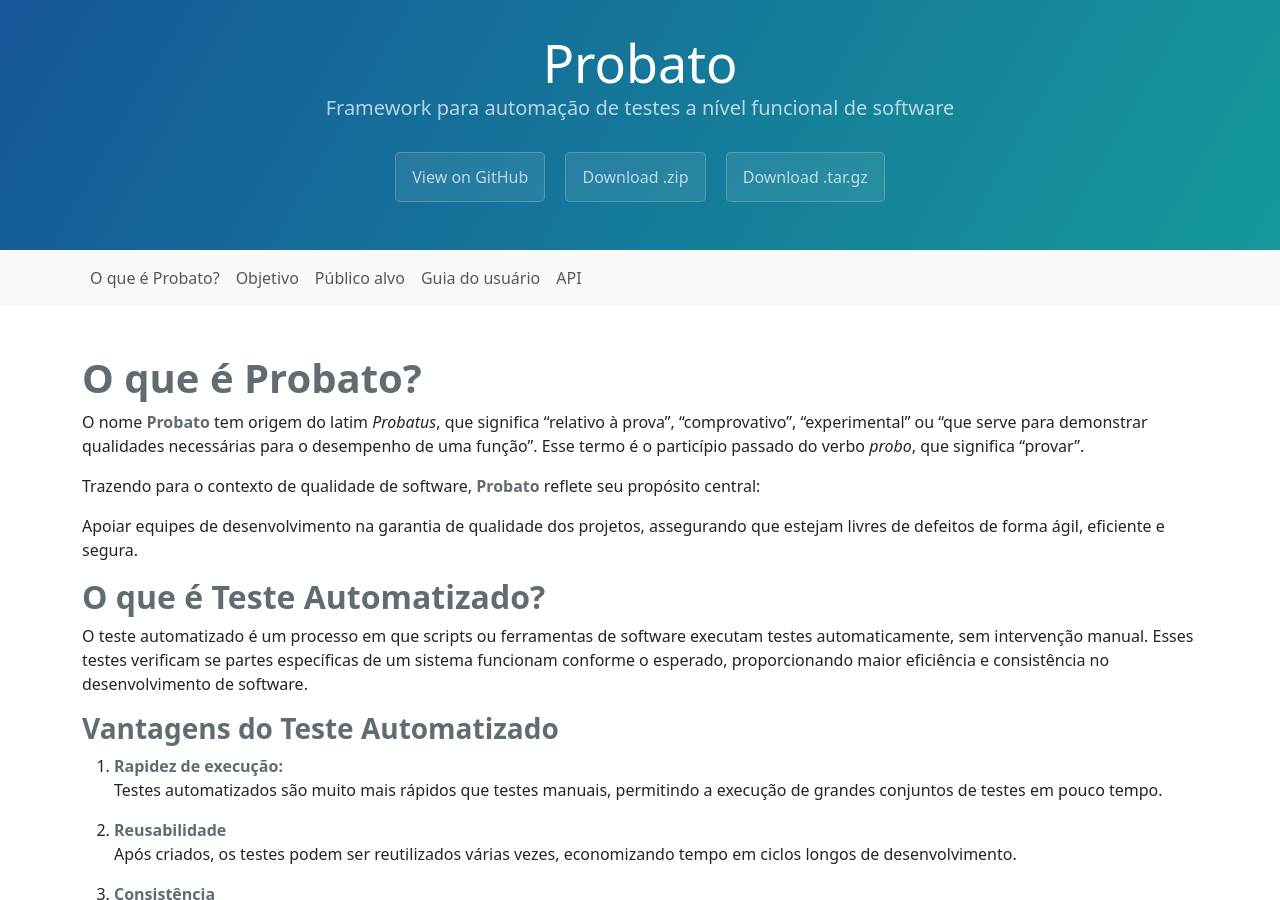
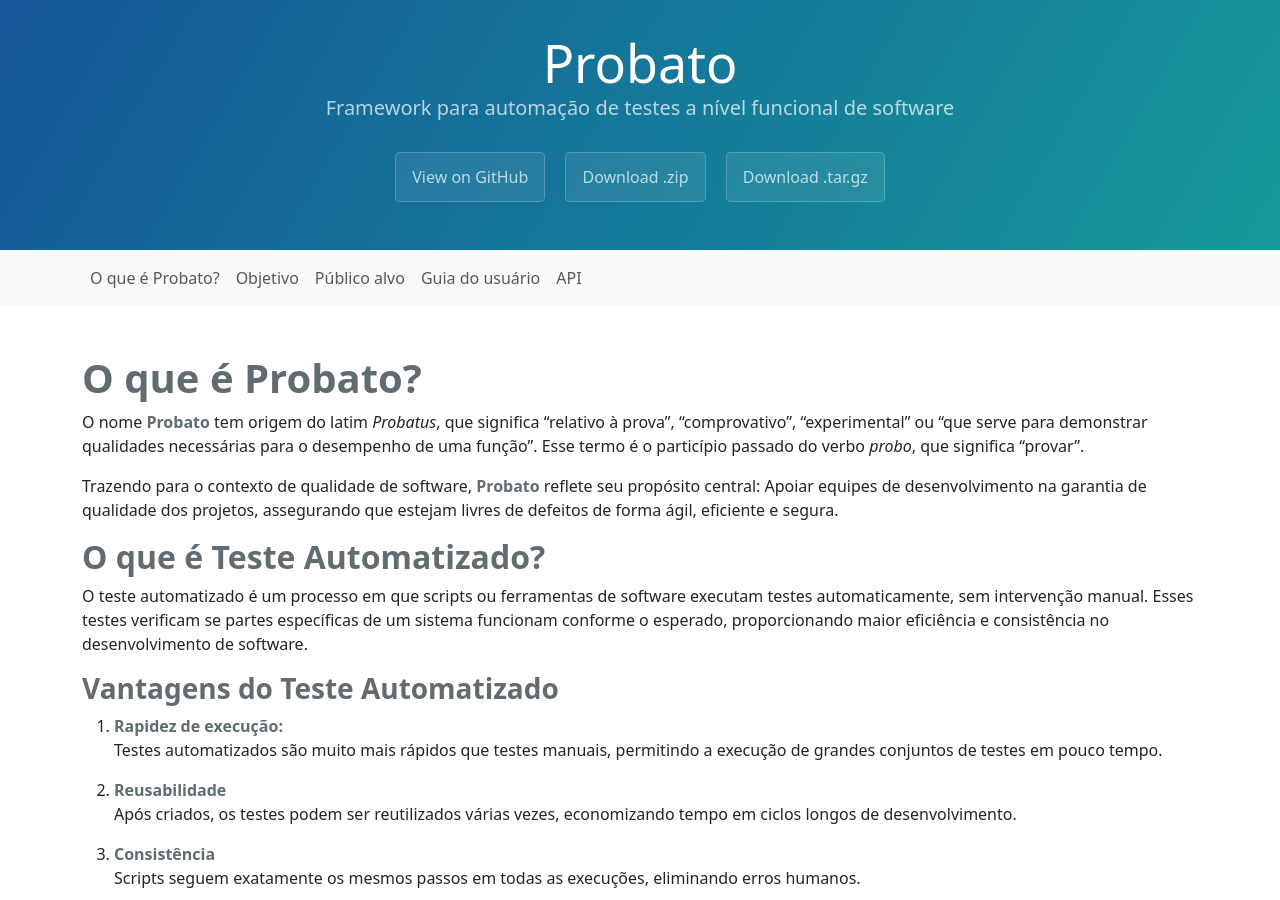
Before and after one commit to probato-team/probato, a Jekyll site: the page built from docs/index.md, in a window 1280 px wide and 900 px high. Built offline with Jekyll 4.4.1, drawn with Linux system fonts in a browser that asks for light colours; part of the change alters nothing that is shown.

```diff
--- a/docs/_includes/head-custom-google-analytics.html
+++ b/docs/_includes/head-custom-google-analytics.html
@@ -1,10 +1,10 @@
-  {% if site.google_analytics %}
-    <script>
-      (function(i,s,o,g,r,a,m){i['GoogleAnalyticsObject']=r;i[r]=i[r]||function(){
-      (i[r].q=i[r].q||[]).push(arguments)},i[r].l=1*new Date();a=s.createElement(o),
-              m=s.getElementsByTagName(o)[0];a.async=1;a.src=g;m.parentNode.insertBefore(a,m)
-          })(window,document,'script','//www.google-analytics.com/analytics.js','ga');
-      ga('create', '{{ site.google_analytics }}', 'auto');
-      ga('send', 'pageview');
-    </script>
-  {% endif %}
+{% if site.google_analytics %}
+<script async src="https://www.googletagmanager.com/gtag/js?id={{ site.google_analytics }}"></script>
+<script>
+  window.dataLayer = window.dataLayer || [];
+  function gtag() { dataLayer.push(arguments); }
+  gtag('js', new Date());
+
+  gtag('config', '{{ site.google_analytics }}');
+</script>
+{% endif %}
--- a/docs/index.md
+++ b/docs/index.md
@@ -5,8 +5,7 @@ description: O que é Probato?
 
 O nome **Probato** tem origem do latim _Probatus_, que significa "relativo à prova", "comprovativo", "experimental" ou "que serve para demonstrar qualidades necessárias para o desempenho de uma função". Esse termo é o particípio passado do verbo _probo_, que significa "provar".
 
-Trazendo para o contexto de qualidade de software, **Probato** reflete seu propósito central:
-> Apoiar equipes de desenvolvimento na garantia de qualidade dos projetos, assegurando que estejam livres de defeitos de forma ágil, eficiente e segura.
+Trazendo para o contexto de qualidade de software, **Probato** reflete seu propósito central: Apoiar equipes de desenvolvimento na garantia de qualidade dos projetos, assegurando que estejam livres de defeitos de forma ágil, eficiente e segura.
 
 ## **O que é Teste Automatizado?**
 
```
